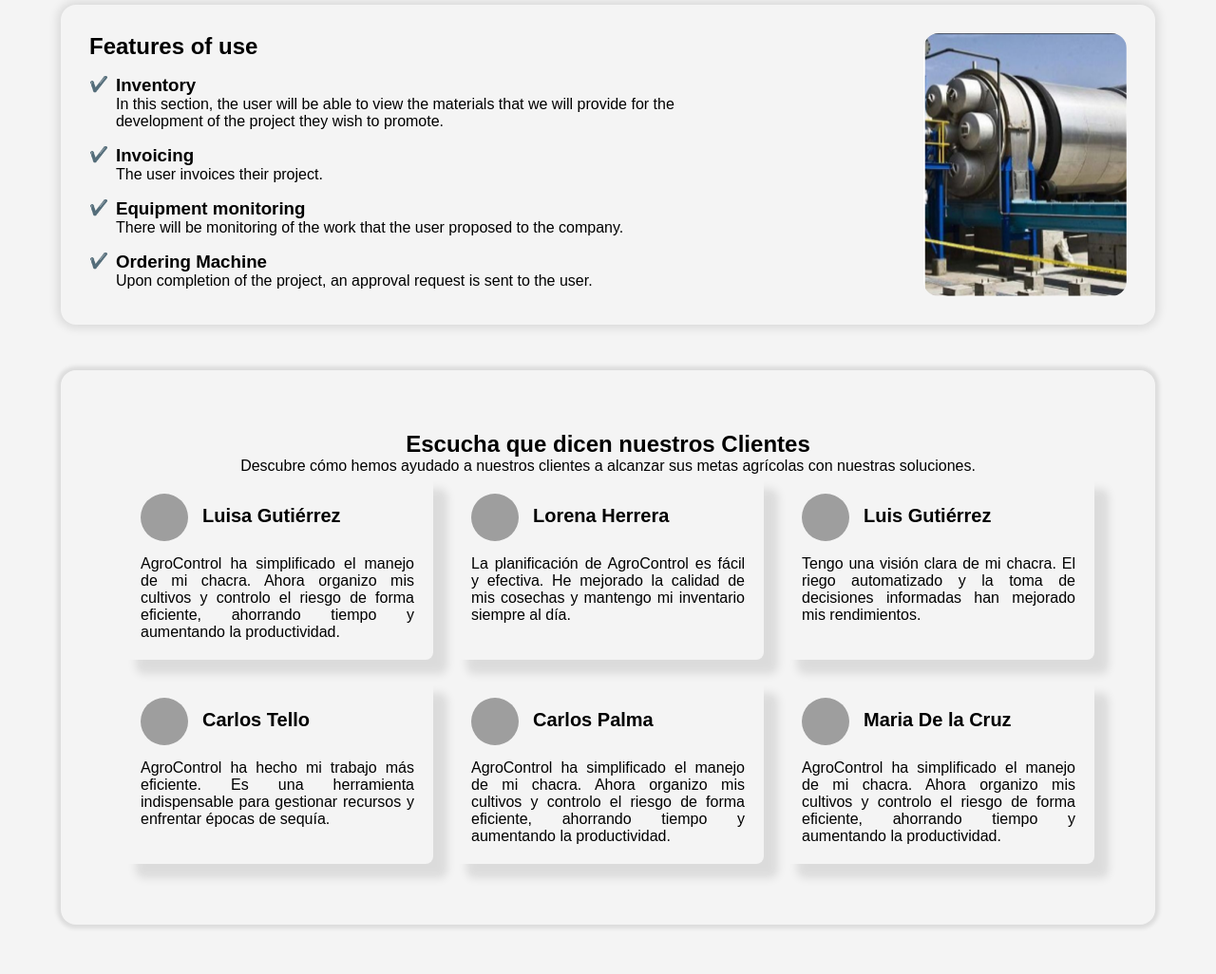
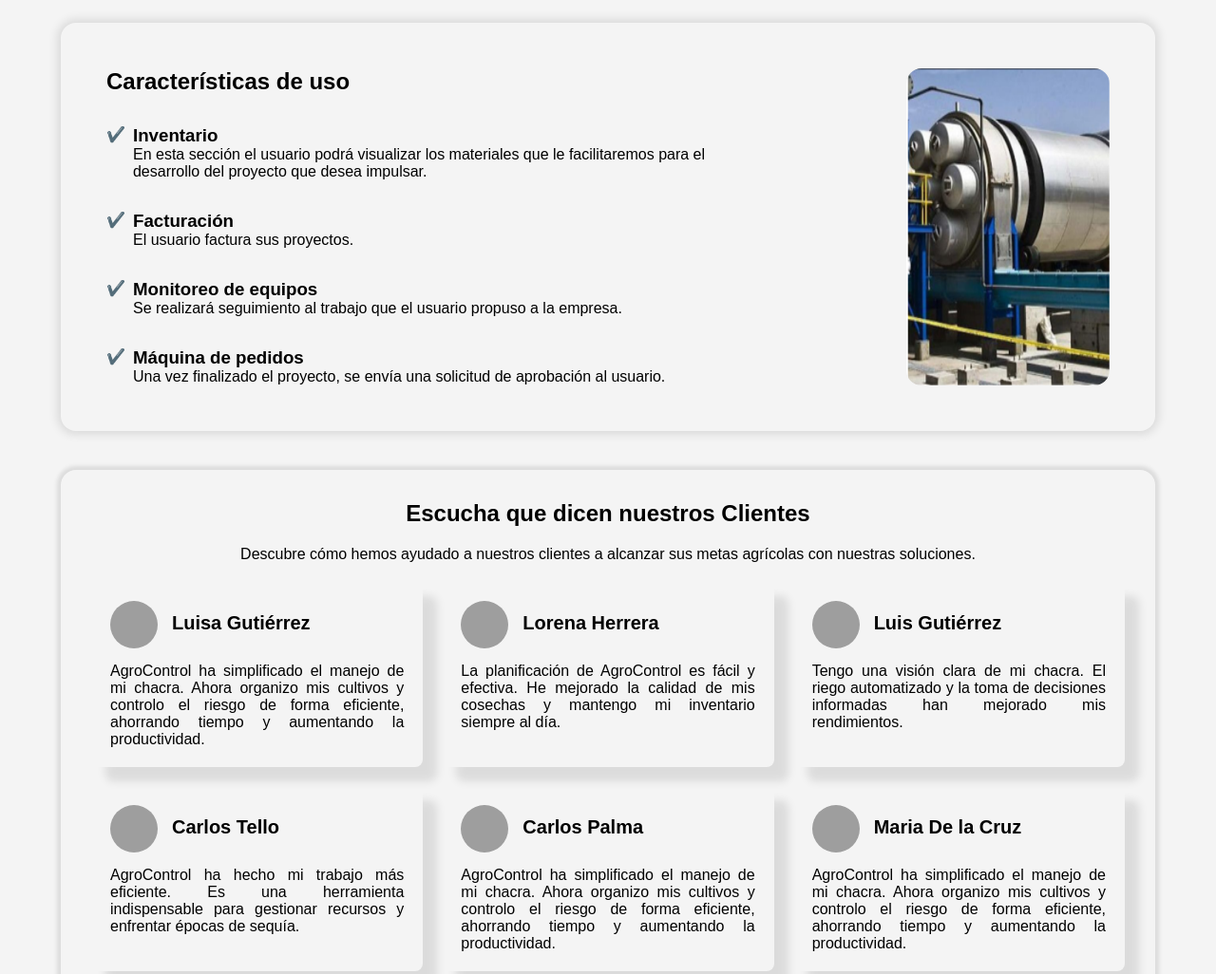
Before and after one commit to Dotvue/AquaEngine-landing-page, a plain HTML site: page index.html in a window 1280 px wide. Shown: the part 740-1766 px from the top of the page at 95% size. Drawn offline with Linux system fonts and the light colour scheme; grey boxes are pictures that could not be loaded.

Commit message:
chore: change initial language.

```diff
--- a/assets/css/style.css
+++ b/assets/css/style.css
@@ -109,10 +109,6 @@ body {
   gap: .6rem
 }
 
-section {
-  margin: 2rem 0;
-}
-
 .hero {
   margin-top: -16px;
 }
@@ -162,7 +158,7 @@ section {
 }
 
 .functionality__container {
-  padding: 30px;
+  padding: 3rem;
   width: 90%;
   margin: 0 auto;
   box-shadow: 0 0 10px 4px rgba(0, 0, 0, 0.1);
@@ -172,7 +168,7 @@ section {
 .features {
   display: flex;
   flex-direction: column;
-  gap: 1rem;
+  gap: 2rem;
 }
 
 .feature__item {
@@ -191,10 +187,14 @@ section {
   align-items: center;
   flex-direction: column;
   width: 90%;
-  margin: 0 auto;
+  margin: 25px auto;
   border-radius: 1rem;
   box-shadow: 0 0 4px 4px rgba(0, 0, 0, 0.1);
-  padding: 4rem;
+  padding: 2rem;
+}
+
+.testimonials__text {
+  margin: 20px 0;
 }
 
 .testimonials__header {
@@ -245,7 +245,7 @@ section {
 .footer {
   background-color: var(--primary-color);
   padding: 2rem 0;
-  margin-top: 50px;
+  margin-top: 15px;
 }
 
 .footer__container {
@@ -298,7 +298,7 @@ section {
   font-size: 0.9rem;
 }
 
-@media screen and (min-width: 768px) {
+@media screen and (min-width: 1200px) {
 
   .nav__container {
     grid-template-columns: auto max-content;
@@ -353,21 +353,13 @@ section {
       white-space: nowrap;
   }
 
+  .functionality {
+    margin-top: 25px;
+  }
+
   .features__card p {
     font-size: 14px;
     margin-top: 8px;
-  }
-
-  .card--text {
-    color: #fff;
-    background-color: var(--primary-color);
-
-    display: flex;
-    flex-direction: column;
-    justify-content: center;
-    align-items: center;
-
-    padding: 8px;
   }
 
   .footer__container {
--- a/index.html
+++ b/index.html
@@ -28,26 +28,28 @@
                             <li class="dropdown__list">
                                 <a href="#" class="dropdown__link">
                                     <img src="./assets/img/navbar/svg/home.svg" alt="home-icon" class="nav__icon">
-                                    <span class="dropdown__span">Home</span>
+                                    <span class="dropdown__span">Inicio</span>
                                 </a>
                             </li>
 
                             <li class="dropdown__list">
                                 <a href="#" class="dropdown__link">
                                     <img src="./assets/img/navbar/svg/about.svg" alt="home-icon" class="nav__icon">
-                                    <span class="dropdown__span">About us</span>
+                                    <span class="dropdown__span">Quiénes somos</span>
                                 </a>
                             </li>
 
                             <li class="dropdown__list">
                                 <a href="#" class="dropdown__link">
                                     <img src="./assets/img/navbar/svg/service.svg" alt="home-icon" class="nav__icon">
-                                    <span class="dropdown__span">Our Service</span>
+                                    <span class="dropdown__span">Nuestro servicio</span>
                                 </a>
                             </li>
 
 
                         </ul>
+
+
                     </div>
                 </nav>
 
@@ -59,7 +61,7 @@
                     <img class="hero__img" src="./assets/img/hero-image.jpg" alt="hero-image">
 
                     <div class="hero__paragraph">
-                        <h1>Manage all your fishing machinery production</h1>
+                        <h1>Gestiona toda tu producción de maquinaria pesquera</h1>
                         <p>Desde la solicitud hasta la operación, nuestra plataforma optimiza la gestión de maquinaria pesquera, ayudándote a controlar cada etapa del proceso de producción de manera eficiente y sencilla.</p>
                         <button class="hero__btn">Start</button>
                     </div>
@@ -71,38 +73,37 @@
                 <div class="functionality__container">
 
                     <div class="features">
-                        <h2>Features of use</h2>
+                        <h2>Características de uso</h2>
 
                         <div class="feature__item">
                             <div class="item__icon">✔️</div>
                             <div class="text">
-                                <h3>Inventory</h3>
-                                <p>In this section, the user will be able to view the materials that we will provide for
-                                    the development of the project they wish to promote.</p>
+                                <h3>Inventario</h3>
+                                <p>En esta sección el usuario podrá visualizar los materiales que le facilitaremos para el desarrollo del proyecto que desea impulsar.</p>
                             </div>
                         </div>
 
                         <div class="feature__item">
                             <div class="item__icon">✔️️</div>
                             <div class="text">
-                                <h3>Invoicing</h3>
-                                <p>The user invoices their project.</p>
+                                <h3>Facturación</h3>
+                                <p>El usuario factura sus proyectos.</p>
                             </div>
                         </div>
 
                         <div class="feature__item">
                             <div class="item__icon">✔️</div>
                             <div class="text">
-                                <h3>Equipment monitoring</h3>
-                                <p>There will be monitoring of the work that the user proposed to the company.</p>
+                                <h3>Monitoreo de equipos</h3>
+                                <p>Se realizará seguimiento al trabajo que el usuario propuso a la empresa.</p>
                             </div>
                         </div>
 
                         <div class="feature__item">
                             <div class="item__icon">✔️</div>
                             <div class="text">
-                                <h3>Ordering Machine</h3>
-                                <p>Upon completion of the project, an approval request is sent to the user.</p>
+                                <h3>Máquina de pedidos</h3>
+                                <p>Una vez finalizado el proyecto, se envía una solicitud de aprobación al usuario.</p>
                             </div>
                         </div>
                     </div>
```
